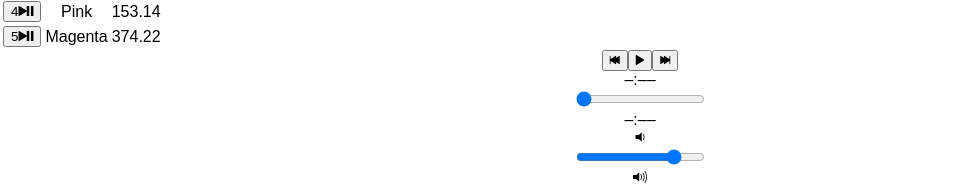
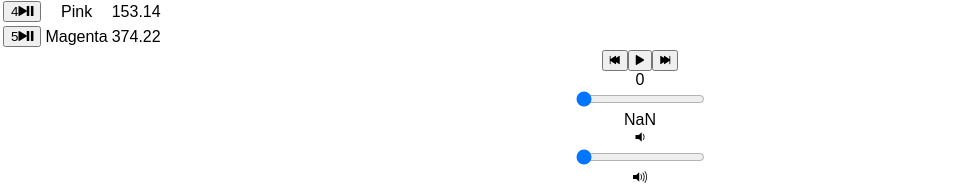
Before and after one commit to spengjohnson/bloc-jams-react, a React (Create React App) app: page /album/the-colors in a window 1280 px wide. Shown: the part 865-1049 px from the top of the page, without its empty margins (0-980 px from the left). Built offline with nearby package versions, Linux system fonts and the light colour scheme.

Commit message:
getting help on slack, stuck on volume slider

```diff
--- a/src/components/Album.js
+++ b/src/components/Album.js
@@ -14,6 +14,9 @@
 	this.state = {
 		album: album,
 		currentSong: album.songs[0],
+		currentTime: 0,
+		duration: album.songs[0].duration,
+		currentVolume: 0,
 		isPlaying: false
 	};
 
@@ -29,6 +32,30 @@
 	pause() {
 		this.audioElement.pause();
 		this.setState({isPlaying:false});
+	}
+
+	componentDidMount(){
+		this.eventListeners= {
+			timeupdate: e => {
+				this.setState({ currentTime: this.audioElement.currentTime });
+			},
+			durationchange: e => {
+				this.setState({ duration: this.audioElement.duration });
+			},
+			volumechange: e => {
+				this.setState({ currentVolume: this.audioElement.volume })
+			}
+		};
+		this.audioElement.addEventListener('timeupdate', this.eventListeners.timeupdate);
+		this.audioElement.addEventListener('durationchange', this.eventListeners.durationchange);
+		this.audioElement.addEventListener('volumechange', this.eventListeners.volumechange);
+	}
+
+	componentWillUnmount() {
+		this.audioElement.src = null;
+		this.audioElement.removeEventListener('timeupdate', this.eventListeners.timeupdate);
+		this.audioElement.removeEventListener('durationchange', this.eventListeners.durationchange);
+		this.audioElement.removeEventListener('volumechange', this.eventListeners.volumechange);
 	}
 
 	setSong(song) {
@@ -56,10 +83,22 @@
 
 	handleNextClick(song) {
 		const currentIndex=this.state.album.songs.findIndex(song => this.state.currentSong===song);
-		const newIndex= Math.min(currentIndex+1, 4);
+		const newIndex= Math.min(this.state.album.songs.length, currentIndex+1);
 		const newSong=this.state.album.songs[newIndex];
 		this.setSong(newSong);
 		this.play();
+	}
+
+	handleTimeChange(e) {
+		const newTime = this.audioElement.duration * e.target.value;
+		this.audioElement.currentTime= newTime;
+		this.setState({currentTime: newTime});
+	}
+
+	handleVolumeChange(e) {
+		const newVolume = this.audioElement.currentVolume * e.target.value;
+		this.audioElement.currentVolume= newVolume;
+		this.setState({currentVolume: newVolume});
 	}
 
 	render() {
@@ -74,7 +113,6 @@
 					</div>
 			</section>
 			<table id="song-list">
-
 				<colgroup>
 					<col id="song-number-column" />
 					<col id="song-title-column" />
@@ -100,9 +138,14 @@
 			<PlayerBar
 				isPlaying={this.state.isPlaying}
 				currentSong={this.state.currentSong}
+				currentTime={this.audioElement.currentTime}
+				duration={this.audioElement.duration}
+				currentVolume={this.audioElement.currentVolume}
 				handleSongClick={() => this.handleSongClick(this.state.currentSong)}
-				handlePrevClick={() => this.handlePrevClick(this.handlePrevClick)}
-				handleNextClick={() => this.handleNextClick(this.handleNextClick)}
+				handlePrevClick={() => this.handlePrevClick()}
+				handleNextClick={() => this.handleNextClick()}
+				handleTimeChange={(e) => this.handleTimeChange(e)}
+				handleVolumeChange={(e) => this.handleVolumeChange(e)}
 			/>
 		</section>
 		);
--- a/src/components/PlayerBar.js
+++ b/src/components/PlayerBar.js
@@ -15,14 +15,27 @@
 			            <span className="ion-skip-forward"></span>
 			        </button>
 			    </section>
-			    <section id="time-control">
-			    	<div className="current-time">–:––</div>
-			    	<input type="range" className="seek-bar" defaultValue="0" />
-			    	<div className="total-time">–:––</div>
+			    <section id="time-control" onChange={this.props.handleTimeChange}>
+			    	<div className="current-time">{this.props.currentTime}</div>
+			    	<input
+			    		type="range"
+			    		className="seek-bar"
+			    		value={(this.props.currentTime/this.props.duration) || 0 }
+			    		max = "1"
+			    		min = "0"
+			    		step="0.01"
+			    	/>
+			    	<div className="total-time">{this.props.duration}</div>
 			    </section>
-			    <section id="volume-control">
-			    	<div className="icon ion-volume-low"></div>
-			    	<input type="range" className="seek-bar" defaultValue="80" />
+			    <section id="volume-control" onChange={this.props.handleVolumeChange}>
+			    	<div className="icon ion-volume-low">{this.props.currentVolume}</div>
+			    	<input
+			    		type="range"
+			    		className="seek-bar"
+			    		value={(this.props.currentVolume/this.props.volume) || 0}
+			    		max= "100"
+			    		min="0"
+			    		step="1"/>
 			    	<div className="icon ion-volume-high"></div>
 			    </section>
 			</section>
```
